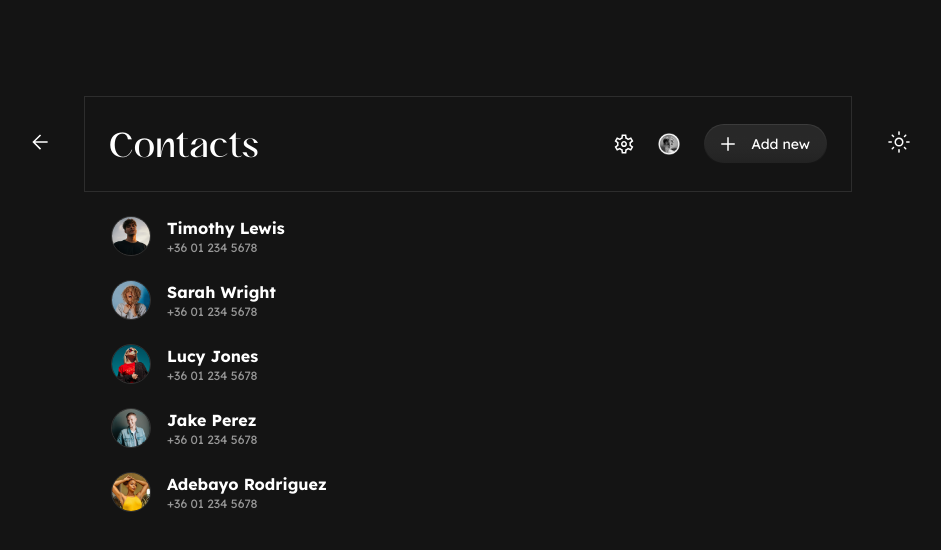
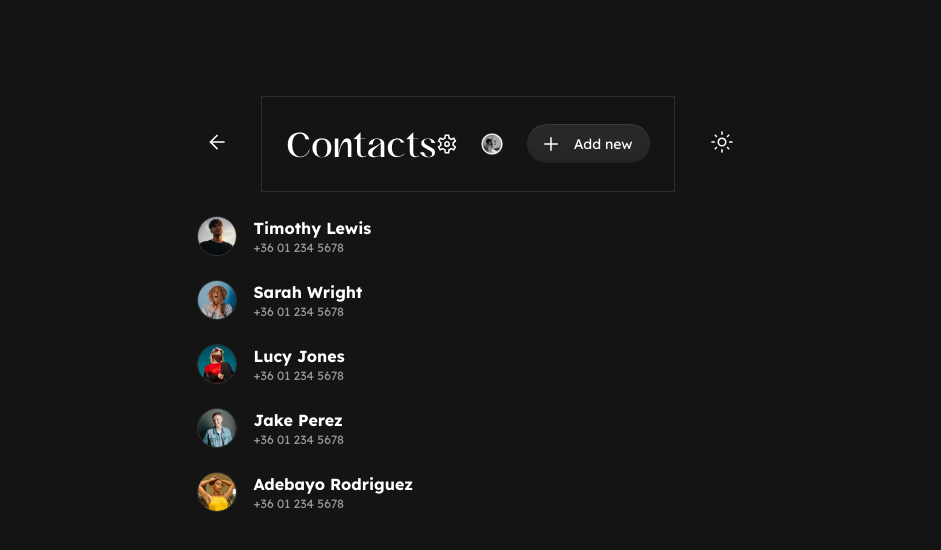
Before and after one commit to peterfulop/contacts-app, a React (Vite) app: page / in a window 1280 px wide. Shown: the top 550 px of the page, without its empty margins (169-1110 px from the left). Built offline with nearby package versions, Linux system fonts and the light colour scheme.

Commit message:
refactor(theme.ts): css variables as theme color values;

```diff
--- a/src/index.css
+++ b/src/index.css
@@ -33,9 +33,19 @@ body {
   --G30: #373737;
   --G20: #3c3c3c;
   --G10: #414141;
+  --G00: '#19191900';
 
   /* TEXT */
-  --text-primary: white;
-  --text-secondary: #ffffff8f;
-  --text-disabled: #ffffff52;
+  --textPrimary: white;
+  --textSecondary: #ffffff8f;
+  --textDisabled: #ffffff52;
 }
+
+#root {
+  display: flex;
+  flex-direction: column;
+  align-items: center;
+  min-height: 100vh;
+  background-color: var(--G100);
+  color: var(--textPrimary);
+}
--- a/src/theme/theme.ts
+++ b/src/theme/theme.ts
@@ -1,19 +1,21 @@
+const setVar = (code: string) => `var(--${code})`;
+
 export const theme = {
   colors: {
-    G100: '#141414',
-    G90: '#191919',
-    G80: '#1e1e1e',
-    G70: '#232323',
-    G60: '#282828',
-    G50: '#2d2d2d',
-    G40: '#323232',
-    G30: '#373737',
-    G20: '#3c3c3c',
-    G10: '#414141',
-    G00: '#19191900',
-    textPrimary: 'white',
-    textSecondary: '#ffffff8f',
-    textDisabled: '#ffffff52',
+    G100: setVar('G100'),
+    G90: setVar('G90'),
+    G80: setVar('G80'),
+    G70: setVar('G70'),
+    G60: setVar('G60'),
+    G50: setVar('G50'),
+    G40: setVar('G40'),
+    G30: setVar('G30'),
+    G20: setVar('G20'),
+    G10: setVar('G10'),
+    G00: setVar('G00'),
+    textPrimary: setVar('textPrimary'),
+    textSecondary: setVar('textSecondary'),
+    textDisabled: setVar('textDisabled'),
   },
   typography: {
     H1: {
```
